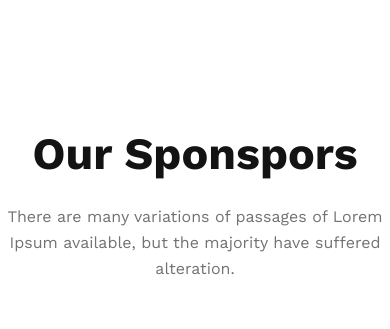
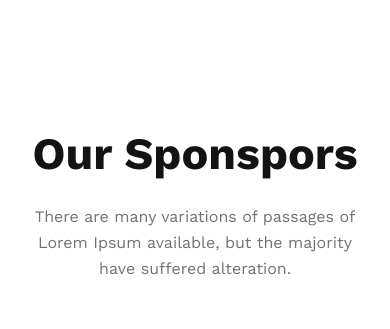
Before and after one commit to saidursayed/g3-architects-website, a plain HTML site: page index.html in a window 390 px wide. Shown: the part 6690-7019 px from the top of the page. Drawn offline with nearby package versions, Linux system fonts and the light colour scheme.

Commit message:
Complete G3 Architect Website

```diff
--- a/styles/architects.css
+++ b/styles/architects.css
@@ -334,6 +334,11 @@ footer {
     margin: 0 20px;
   }
 
+  .sponsors-info {
+    margin-left: 20px;
+    margin-right: 20px;
+  }
+
   .sponsors-companies {
     justify-items: center;
     gap: 30px;
```
